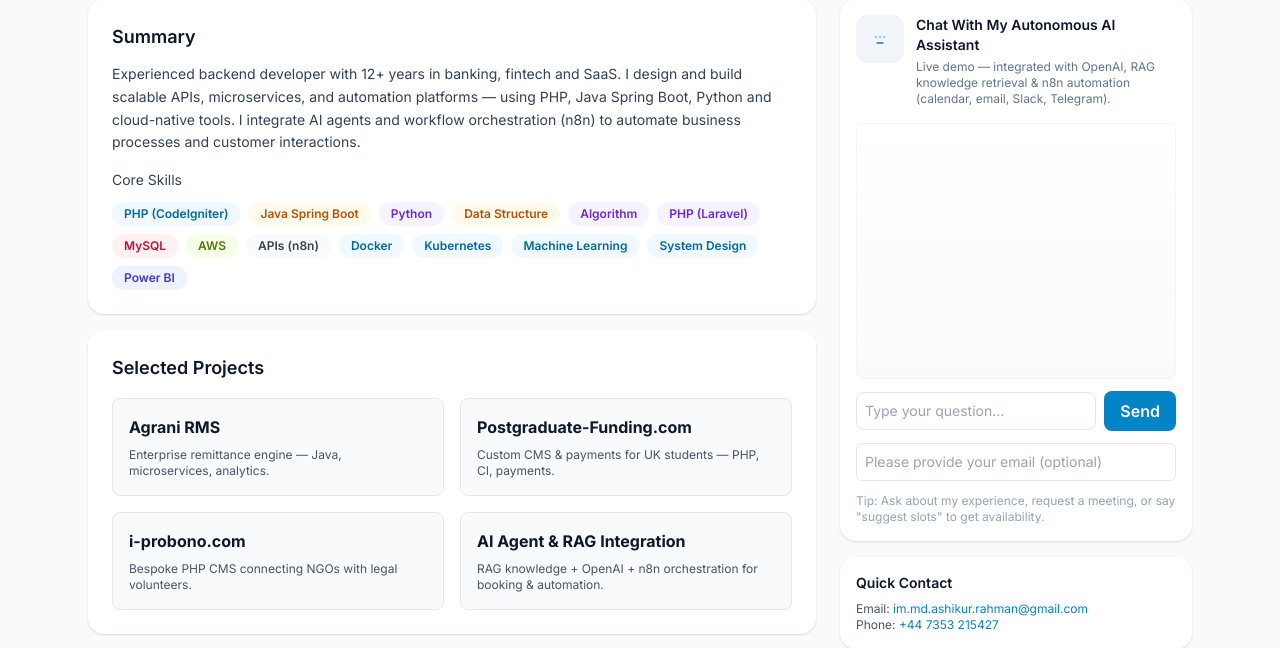
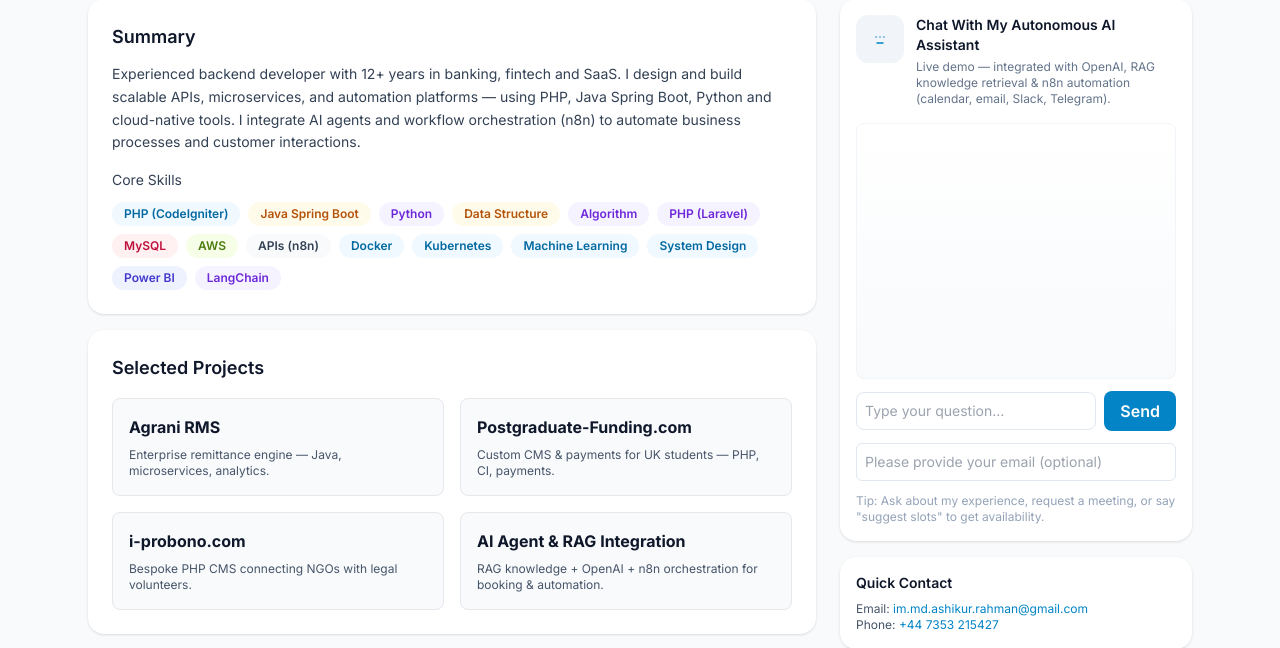
Before and after one commit to ashikur-rahman/ashikur.colud, a PHP site: page / in a window 1280 px wide. Shown: the part 129-777 px from the top of the page. Run offline with PHP 8.4, Linux system fonts and the light colour scheme; some libraries are stand-ins or nearby versions.

Commit message:
Added a badge

```diff
--- a/index.php
+++ b/index.php
@@ -84,6 +84,8 @@
               <span class="text-xs font-semibold px-3 py-1 bg-sky-50 text-sky-700 rounded-full">Machine Learning</span>
               <span class="text-xs font-semibold px-3 py-1 bg-sky-50 text-sky-700 rounded-full">System Design</span>
               <span class="text-xs font-semibold px-3 py-1 bg-indigo-50 text-indigo-700 rounded-full">Power BI</span>
+               <span class="text-xs font-semibold px-3 py-1 bg-violet-50 text-violet-700 rounded-full">LangChain</span>
+
             </div>
           </div>
         </article>
```
